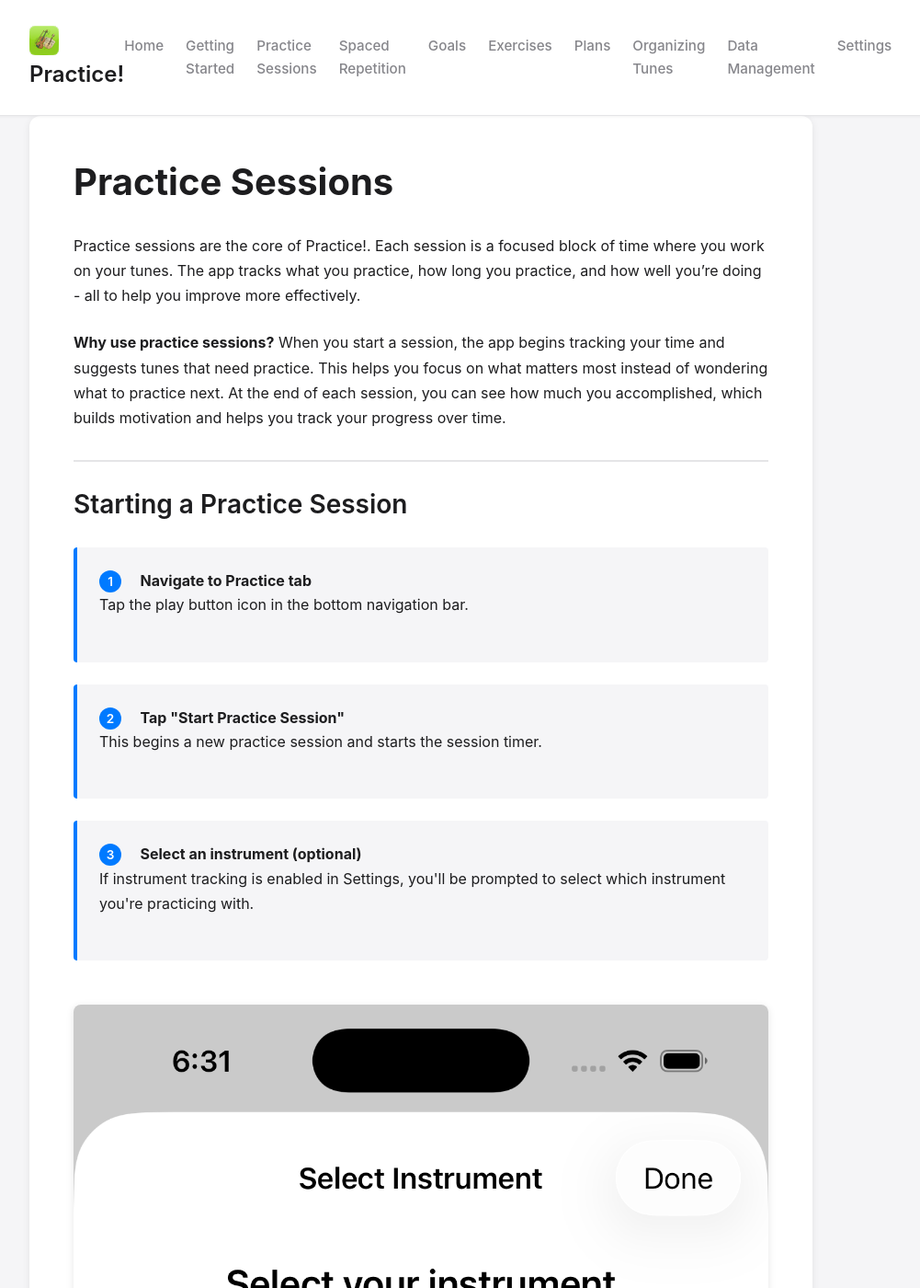
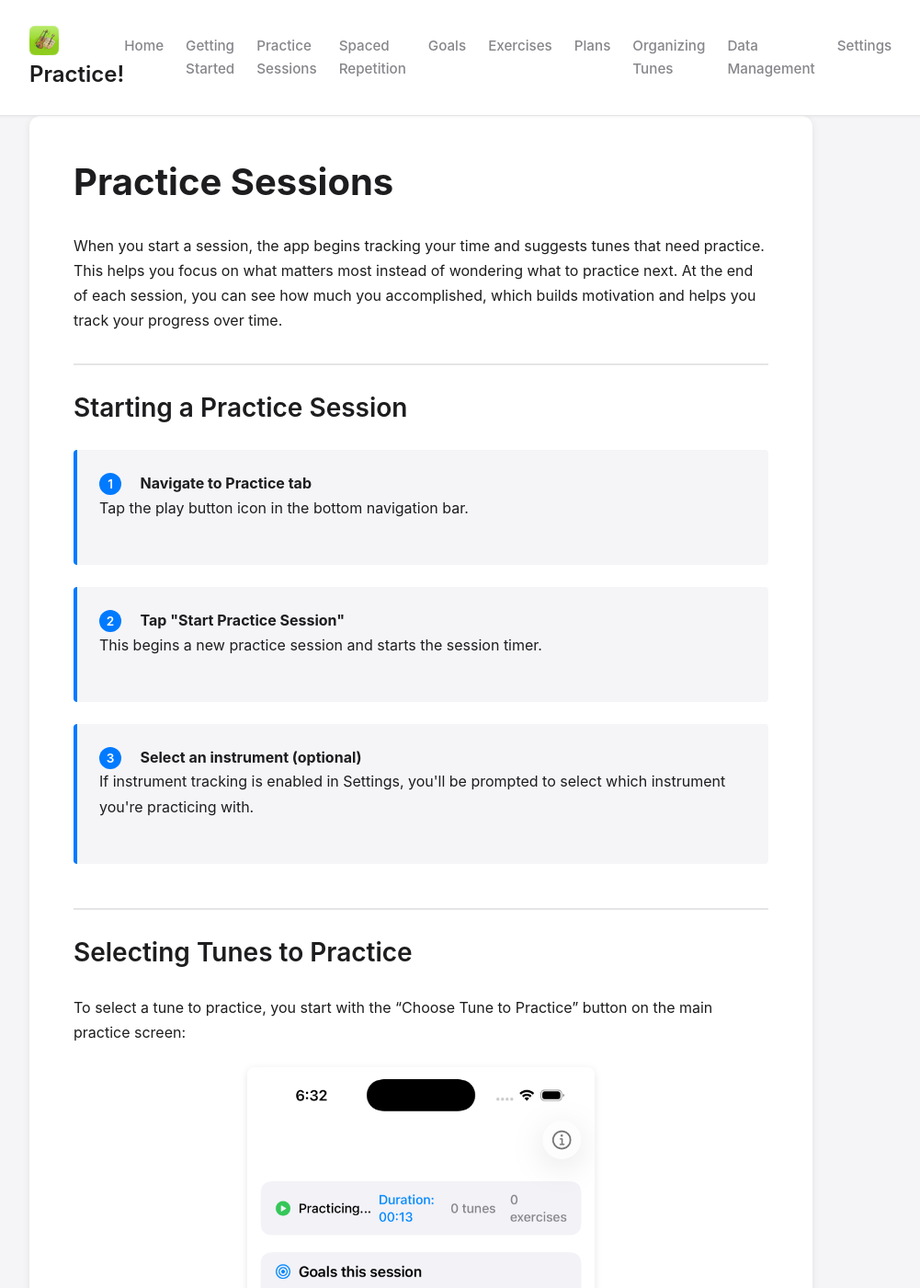
Before and after one commit to casutton/practice, a Jekyll site: the page built from practice-sessions.md, in a window 1280 px wide and 1400 px high, scrolled down 248 px. Shown: the whole window at 92% size, without its empty margins (182-1183 px from the left). Built offline with Jekyll 4.4.1, drawn with Linux system fonts in a browser that asks for light colours; some of the changed text lies outside the part shown.

Commit message:
Correct the documentation.

```diff
--- a/assets/css/main.scss
+++ b/assets/css/main.scss
@@ -256,11 +256,16 @@
     }
 
     img {
-        max-width: 100%;
+        display: block;
+        max-width: 50%;
         height: auto;
         border-radius: 8px;
-        margin: $spacing-md 0;
+        margin: $spacing-md auto;
         box-shadow: 0 2px 8px rgba(0, 0, 0, 0.1);
+
+        @media (max-width: $breakpoint-mobile) {
+            max-width: 80%;
+        }
     }
 
     table {
@@ -310,10 +315,15 @@
     text-align: center;
 
     img {
-        max-width: 100%;
+        max-width: 50%;
+        height: auto;
         border: 1px solid $border-color;
         border-radius: 8px;
         box-shadow: 0 4px 12px rgba(0, 0, 0, 0.1);
+
+        @media (max-width: $breakpoint-mobile) {
+            max-width: 80%;
+        }
     }
 
     .caption {
--- a/practice-sessions.md
+++ b/practice-sessions.md
@@ -6,9 +6,7 @@
 
 # Practice Sessions
 
-Practice sessions are the core of Practice!. Each session is a focused block of time where you work on your tunes. The app tracks what you practice, how long you practice, and how well you're doing - all to help you improve more effectively.
-
-**Why use practice sessions?** When you start a session, the app begins tracking your time and suggests tunes that need practice. This helps you focus on what matters most instead of wondering what to practice next. At the end of each session, you can see how much you accomplished, which builds motivation and helps you track your progress over time.
+When you start a session, the app begins tracking your time and suggests tunes that need practice. This helps you focus on what matters most instead of wondering what to practice next. At the end of each session, you can see how much you accomplished, which builds motivation and helps you track your progress over time.
 
 ## Starting a Practice Session
 
@@ -31,36 +29,13 @@
     <p>If instrument tracking is enabled in Settings, you'll be prompted to select which instrument you're practicing with.</p>
 </div>
 
-![Instrument selection screen]({{ '/assets/images/instrument-selection.png' | relative_url }})
-
 ## Selecting Tunes to Practice
 
-**Why the app suggests tunes:** The app shows you tunes that are due for review based on your spaced repetition schedule. These are tunes you've practiced before, and the app has calculated that now is a good time to practice them again - right before you'd start to forget them. This makes your practice time more effective.
+To select a tune to practice, you start with the "Choose Tune to Practice" button on the main practice screen:
 
-**When to search instead:** Sometimes you want to practice a specific tune, maybe one you're preparing for a performance or one you just learned. You can always search for any tune in your library, even if it's not due for review yet.
+![Main practice screen]({{ '/assets/images/practice-session-active-timer.png' | relative_url }})
 
-<div class="flow-step">
-    <span class="step-number">1</span>
-    <strong>Choose from suggested tunes</strong>
-    <p>The app displays tunes that are due for review based on your spaced repetition schedule. These are the tunes that will benefit most from practice right now.</p>
-</div>
-
-<div class="flow-step">
-    <span class="step-number">2</span>
-    <strong>Search for a specific tune</strong>
-    <p>Use the search bar to find a tune by title, composer, or tags if you want to practice something specific.</p>
-</div>
-
-
-<div class="flow-step">
-    <span class="step-number">3</span>
-    <strong>Select a tune</strong>
-    <p>Tap on a tune to begin practicing it. The tune detail view will open.</p>
-</div>
-
-### Tune Picker reference
-
-The tune picker includes several icons to help you find the right tune quickly:
+This brings up the tune picker. The tune picker includes several icons to help you find the right tune quickly:
 
 ![Tune picker screen with search and filter options]({{ '/assets/images/tune-picker-with-search.png' | relative_url }})
 
@@ -78,15 +53,9 @@
 
 ### Session Timer
 
-**Why track your time:** Seeing how long you've practiced helps you build a consistent habit. Maybe you want to practice 30 minutes a day, or maybe you're trying to increase your practice time gradually. The timer runs automatically, so you don't have to think about it - just focus on practicing.
-
 The session timer automatically tracks how long you've been practicing. It starts when you begin a session and continues until you end the session.
 
-![Session timer display during active practice]({{ '/assets/images/practice-session-active-timer.png' | relative_url }})
-
 ### Metronome
-
-**Why use a metronome:** Playing at a steady tempo is one of the most important skills for any musician. A metronome helps you develop this skill by giving you a steady beat to follow. Start slow and gradually increase the tempo as you get more comfortable with a tune.
 
 The metronome provides a steady beat to help you practice at a consistent tempo. Use it when you're learning a new tune to keep yourself from rushing, or when you're polishing a tune to make sure you can play it at the right speed.
 
@@ -118,8 +87,6 @@
 </div>
 
 ### Rest Timer
-
-**Why take breaks:** Taking regular breaks prevents fatigue and helps you practice more effectively. Your hands and mind need rest, especially during longer practice sessions. The rest timer reminds you to step away for a few minutes, so you come back refreshed and ready to focus.
 
 The rest timer helps you take breaks between practice sessions or tunes. Set it for 2-5 minutes when you feel yourself getting tired, or use it to structure your practice into focused blocks with breaks in between.
 
@@ -166,9 +133,7 @@
 
 ## Rating Your Practice
 
-**Why ratings matter:** After practicing a tune, you rate how it went. This rating tells the app when you should practice that tune again. Be honest with your ratings - if you struggled, rate it as "Difficult" so the app will bring it back soon. If you played it confidently, rate it as "Easy" so the app will schedule it further out. The more accurate your ratings, the better the app can help you learn.
-
-After practicing a tune, you'll be asked to rate your performance. This is how the app learns which tunes need more practice and which ones you've mastered.
+After practicing a tune, you rate how it went. This rating tells the app when you should practice that tune again. Be honest with your ratings - if you struggled, rate it as "Difficult" so the app will bring it back soon. If you played it confidently, rate it as "Easy" so the app will schedule it further out. The more accurate your ratings, the better the app can help you learn.
 
 <div class="flow-step">
     <span class="step-number">1</span>
@@ -214,23 +179,14 @@
 
 ## Completing Goals During Practice
 
-If you have active practice goals, the app will track your progress during sessions.
+If you have active practice goals, the app will show them to you during practice.
 
-<div class="flow-step">
-    <span class="step-number">1</span>
-    <strong>Goals appear automatically</strong>
-    <p>When you complete a goal during practice, the app will notify you.</p>
-</div>
-
-![Goal completion notification during practice]({{ '/assets/images/goal-completion-notification.png' | relative_url }})
-
-<div class="flow-step">
-    <span class="step-number">2</span>
-    <strong>Mark goal completion</strong>
-    <p>You can mark goals as completed, partially completed, or not completed, and add notes about your progress.</p>
-</div>
+At the end of the session, you can mark goals as completed if you wish.
+When you finish a session, you see the following screen:
 
 ![Goal completion screen with status options]({{ '/assets/images/goal-completion-status.png' | relative_url }})
+
+This lets you mark goals as completed, if you don't want to see them any more.
 
 ## Ending a Practice Session
 
```
Also changed, not shown: goals.md (+6 -2 lines), spaced-repetition.md (+6 -9 lines).
